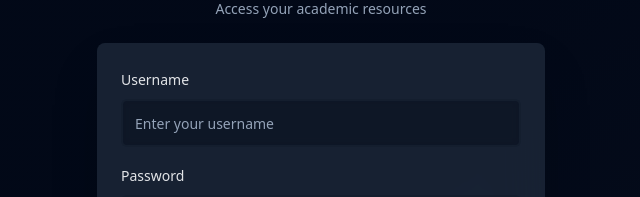
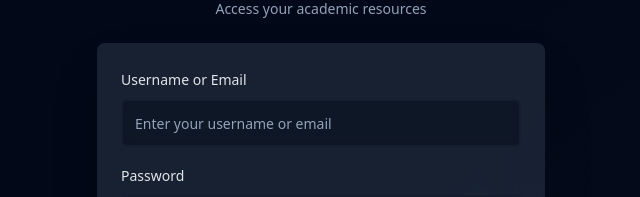
Before and after one commit to mauricegift/bbm-annex-frontend, a React (Vite) app: page /login in a window 1280 px wide. Shown: the part 255-452 px from the top of the page, without its empty margins (319-959 px from the left). Built offline with nearby package versions, Linux system fonts and the light colour scheme.

Commit message:
feat: dynamic groups/specs on register, my-uploads tab, admin feedback, base64 profile pic, role badges, login label fix, dashboard redesign

```diff
--- a/src/pages/auth/Login.tsx
+++ b/src/pages/auth/Login.tsx
@@ -1,5 +1,5 @@
 import React, { useState, useEffect } from 'react';
-import { Link, useNavigate } from 'react-router-dom';
+import { Link, useNavigate, useSearchParams } from 'react-router-dom';
 import { useAuth } from '../../contexts/AuthContext';
 import { Button } from '../../components/ui/button';
 import { Input } from '../../components/ui/input';
@@ -7,10 +7,22 @@ import { Label } from '../../components/ui/label';
 import { Card, CardContent } from '../../components/ui/card';
 import { Checkbox } from '../../components/ui/checkbox';
 import { Eye, EyeOff } from 'lucide-react';
+import { toast } from '../../lib/toast';
 
 const Login: React.FC = () => {
   const { login } = useAuth();
   const navigate = useNavigate();
+  const [searchParams] = useSearchParams();
+
+  useEffect(() => {
+    const verified = searchParams.get('verified');
+    if (verified === 'true') {
+      toast({
+        title: 'Email verified!',
+        description: 'Your account has been verified. You can now sign in.',
+      });
+    }
+  }, []);
   const [formData, setFormData] = useState({
     username: '',
     password: '',
@@ -94,13 +106,13 @@ const Login: React.FC = () => {
           <CardContent className="p-6 space-y-4">
             <form onSubmit={handleSubmit} className="space-y-4">
               <div className="space-y-2 animate-fade-in-up delay-100">
-                <Label htmlFor="username" className="text-sm font-medium text-foreground/90">Username</Label>
+                <Label htmlFor="username" className="text-sm font-medium text-foreground/90">Username or Email</Label>
                 <div className="relative group">
                   <Input
                     id="username"
                     name="username"
                     type="text"
-                    placeholder="Enter your username"
+                    placeholder="Enter your username or email"
                     value={formData.username}
                     onChange={handleChange}
                     onFocus={() => setFocusedField('username')}
```
